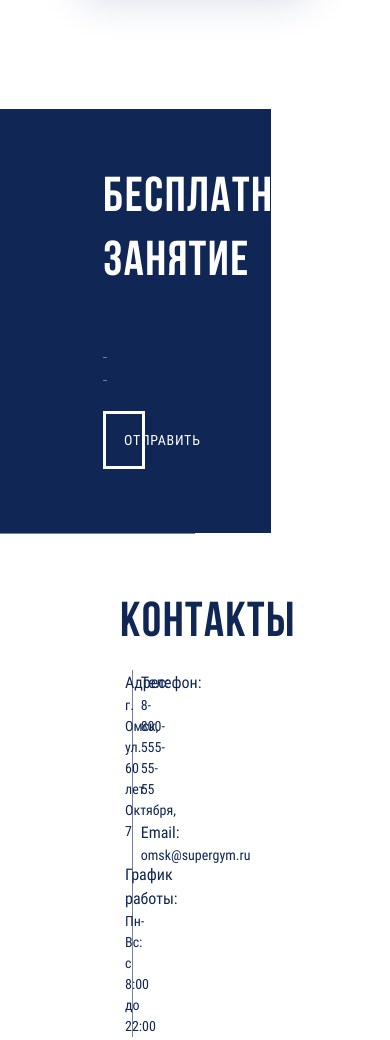
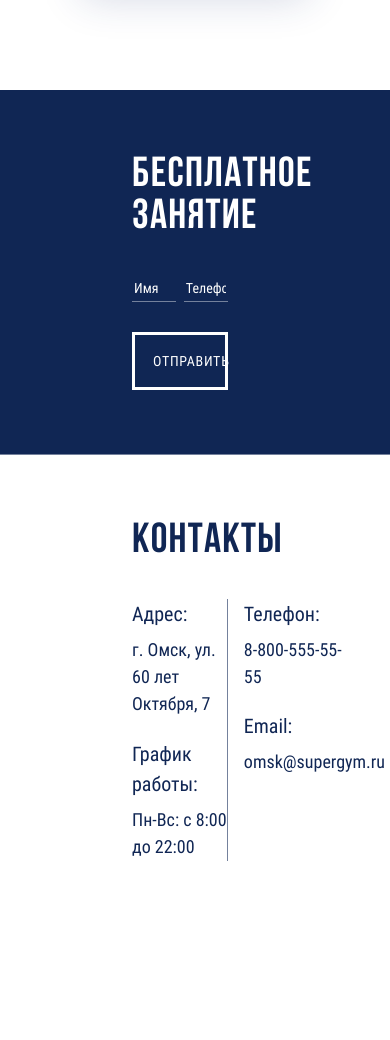
Before and after one commit to Proxa-prog/fitness, a website built with webpack: page source/index.html in a window 390 px wide. Shown: the part 7004-8044 px from the top of the page. After the commit the page ends 7899 px from the top, so only its background shows below. Built offline with nearby package versions, Linux system fonts and the light colour scheme; files whose address does not match are found by name.

Commit message:
tablet версия контакты

```diff
--- a/source/sass/blocks/contacts.scss
+++ b/source/sass/blocks/contacts.scss
@@ -7,6 +7,11 @@
   width: 50%;
   background-color: $color-sapphire;
   padding: 58px 168px 64px 103px;
+
+  @include vp-1279 {
+    width: 100%;
+    padding: 65px 162px 64px 132px;
+  }
 }
 
 .contacts__form {
@@ -50,6 +55,13 @@
     color: $color-default-white;
     background-color: inherit;
     border: 3px solid $color-default-white;
+  }
+
+  @include vp-1279 {
+    h3 {
+      font-size: 42px;
+      line-height: 42px;
+    }
   }
 }
 
@@ -111,4 +123,38 @@
   dd:last-child {
     margin: 0;
   }
+
+  @include vp-1279 {
+    width: 100%;
+    padding: 66px 47px 34px 132px;
+
+    h3 {
+      font-size: 42px;
+      line-height: 42px;
+      margin: 0 0 36px;
+    }
+
+    dl {
+      padding: 0;
+    }
+
+    dt {
+      font-size: 20px;
+      line-height: 150%;
+      margin-bottom: 7px;
+    }
+
+    dd {
+      font-size: 18px;
+      line-height: 152.34%;
+    }
+
+    .contacts__phone-text {
+      width: 47%;
+    }
+
+    .contacts__address-text {
+      width: 45.5%;
+    }
+  }
 }
--- a/source/sass/blocks/reviews.scss
+++ b/source/sass/blocks/reviews.scss
@@ -1,5 +1,9 @@
 .reviews {
   margin-bottom: 91px;
+
+  @include vp-1279 {
+    margin-bottom: 72px;
+  }
 }
 .reviews__inner {
   padding: 30px 103px;
```
Also changed, not shown: build/css/style.css, build/css/style.min.css, 1 other file.
